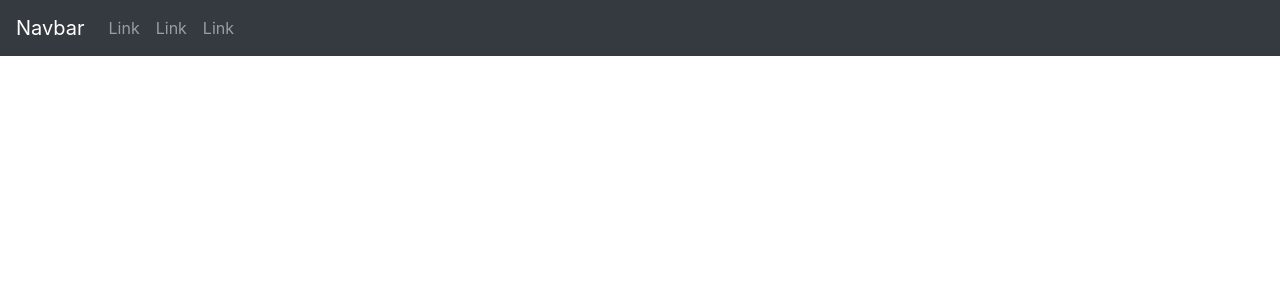
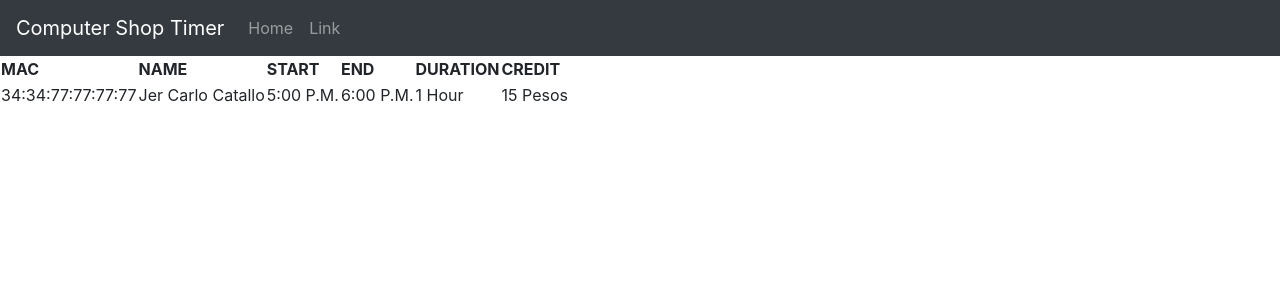
Before and after one commit to rojerthat07/InternetCafeTimer, an Angular app: page / in a window 1280 px wide. Shown: the top 300 px of the page. Built offline with nearby package versions, Linux system fonts and the light colour scheme.

Commit message:
Navigation

```diff
--- a/src/app/app.component.html
+++ b/src/app/app.component.html
@@ -1,15 +1,12 @@
 <nav class="navbar navbar-expand-md bg-dark navbar-dark">
-    <a class="navbar-brand" href="#">Navbar</a>
+    <a class="navbar-brand" href="#">Computer Shop Timer</a>
     <button class="navbar-toggler" type="button" data-toggle="collapse" data-target="#collapsibleNavbar">
       <span class="navbar-toggler-icon"></span>
     </button>
     <div class="collapse navbar-collapse" id="collapsibleNavbar">
       <ul class="navbar-nav">
         <li class="nav-item">
-          <a class="nav-link" href="#">Link</a>
-        </li>
-        <li class="nav-item">
-          <a class="nav-link" href="#">Link</a>
+          <a class="nav-link" href="#">Home</a>
         </li>
         <li class="nav-item">
           <a class="nav-link" href="#">Link</a>
@@ -19,4 +16,7 @@
   </nav>
 
 
+  <app-timer-section></app-timer-section>
+
+
 <router-outlet></router-outlet>
--- a/src/app/app.module.ts
+++ b/src/app/app.module.ts
@@ -3,10 +3,12 @@ import { NgModule } from '@angular/core';
 
 import { AppRoutingModule } from './app-routing.module';
 import { AppComponent } from './app.component';
+import { TimerSectionComponent } from './timer-section/timer-section.component';
 
 @NgModule({
   declarations: [
-    AppComponent
+    AppComponent,
+    TimerSectionComponent
   ],
   imports: [
     BrowserModule,
--- /dev/null
+++ b/src/app/timer-section/timer-section.component.html
@@ -0,0 +1,20 @@
+
+<table class="timer-table">
+    <tr class="timer-row">
+        <th class="timer-heading">MAC</th>
+        <th class="timer-heading">NAME</th>
+        <th class="timer-heading">START</th>
+        <th class="timer-heading">END</th>
+        <th class="timer-heading">DURATION</th>
+        <th class="timer-heading">CREDIT</th>
+    </tr>
+    <tr class="timer-row">
+        <td class="timer-data">34:34:77:77:77:77</td>
+        <td class="timer-data">Jer Carlo Catallo</td>
+        <td class="timer-data">5:00 P.M.</td>
+        <td class="timer-data">6:00 P.M.</td>
+        <td class="timer-data">1 Hour</td>
+        <td class="timer-data">15 Pesos</td>
+
+    </tr>
+</table>
--- /dev/null
+++ b/src/app/timer-section/timer-section.component.ts
@@ -0,0 +1,15 @@
+import { Component, OnInit } from '@angular/core';
+
+@Component({
+  selector: 'app-timer-section',
+  templateUrl: './timer-section.component.html',
+  styleUrls: ['./timer-section.component.scss']
+})
+export class TimerSectionComponent implements OnInit {
+
+  constructor() { }
+
+  ngOnInit(): void {
+  }
+
+}
```
Also changed, not shown: src/app/timer-section/timer-section.component.scss (added), 1 other file (tests, documents, lock files or other folders).
